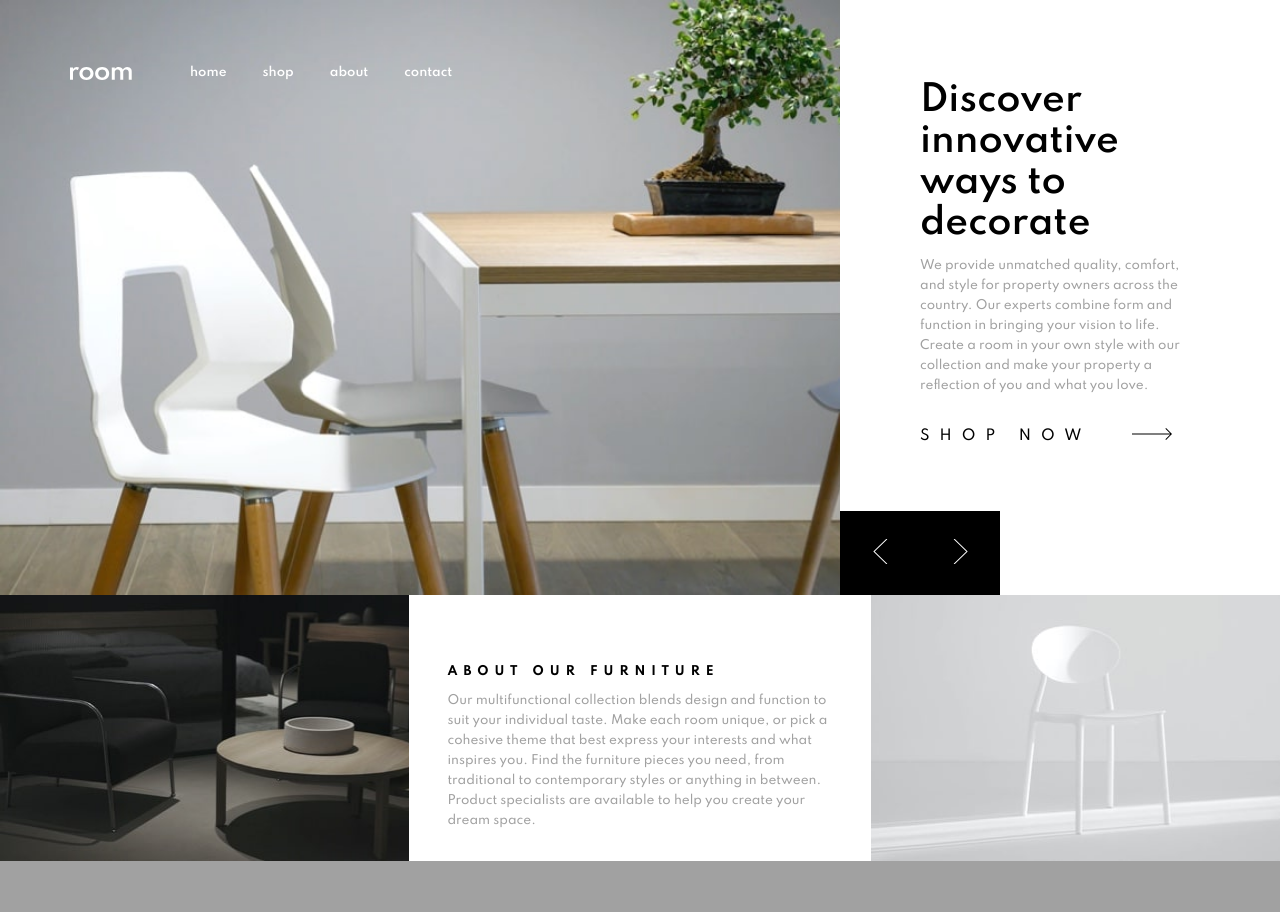
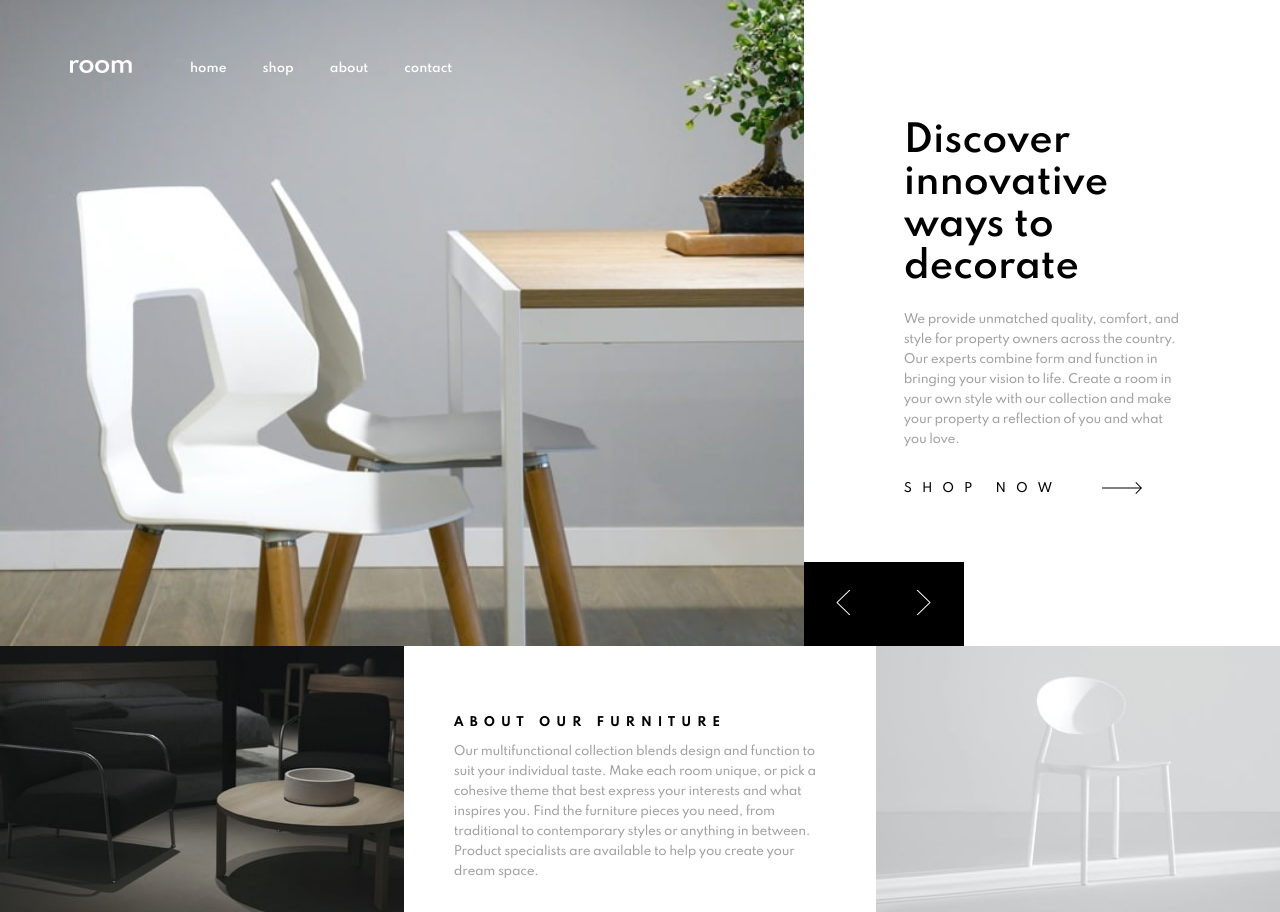
Before and after one commit to jundymek/room-homepage-frontendmentor, a React (Create React App) app: page / in a window 1280 px wide. Before the commit the page ends 861 px from the top, so only its background shows below. Built offline with nearby package versions, Linux system fonts and the light colour scheme.

Commit message:
style: Discover desktop

```diff
--- a/src/components/about/About.module.scss
+++ b/src/components/about/About.module.scss
@@ -42,7 +42,7 @@
   display: flex;
   box-sizing: border-box;
   flex-direction: column;
-  padding: 60px 38px;
+  padding: 60px 50px;
   @media (max-width: 1000px) {
     max-width: 100%;
     padding: 40px 20px;
@@ -52,6 +52,7 @@
 .paragraph {
   line-height: 20px;
   font-size: 12px;
+  letter-spacing: -0.3px;
   color: $darkGray;
 }
 
--- a/src/components/discover/Discover.module.scss
+++ b/src/components/discover/Discover.module.scss
@@ -1,12 +1,12 @@
 @import "../../styles/variables.scss";
 
 .discover {
-  width: 40%;
+  width: 50%;
   display: flex;
   flex-direction: column;
   justify-content: center;
   align-items: center;
-  padding: 80px 100px 150px 80px;
+  padding: 120px 100px 150px 100px;
   position: relative;
   box-sizing: border-box;
   @media (max-width: $desktop) {
@@ -18,18 +18,19 @@
 
 .title {
   color: $black;
-  font-size: 35px;
+  font-size: 36px;
   font-weight: 600;
-  margin: 0;
+  margin: 0 0 10px 0;
   @media (max-width: $desktop) {
     font-size: 26px;
   }
 }
 
 .paragraph {
-  color: $darkGray;
   line-height: 20px;
   font-size: 12px;
+  letter-spacing: -0.3px;
+  color: $darkGray;
 }
 
 .link {
@@ -38,7 +39,7 @@
   text-transform: uppercase;
   text-decoration: none;
   letter-spacing: 10px;
-  font-size: 14px;
+  font-size: 12px;
   color: $black;
   position: relative;
   align-self: flex-start;
--- a/src/index.scss
+++ b/src/index.scss
@@ -3,5 +3,6 @@
 body {
   margin: 0;
   font-family: "Spartan", sans-serif;
+  font-size: 12px;
   background: hsl(0, 0%, 63%);
 }
```
